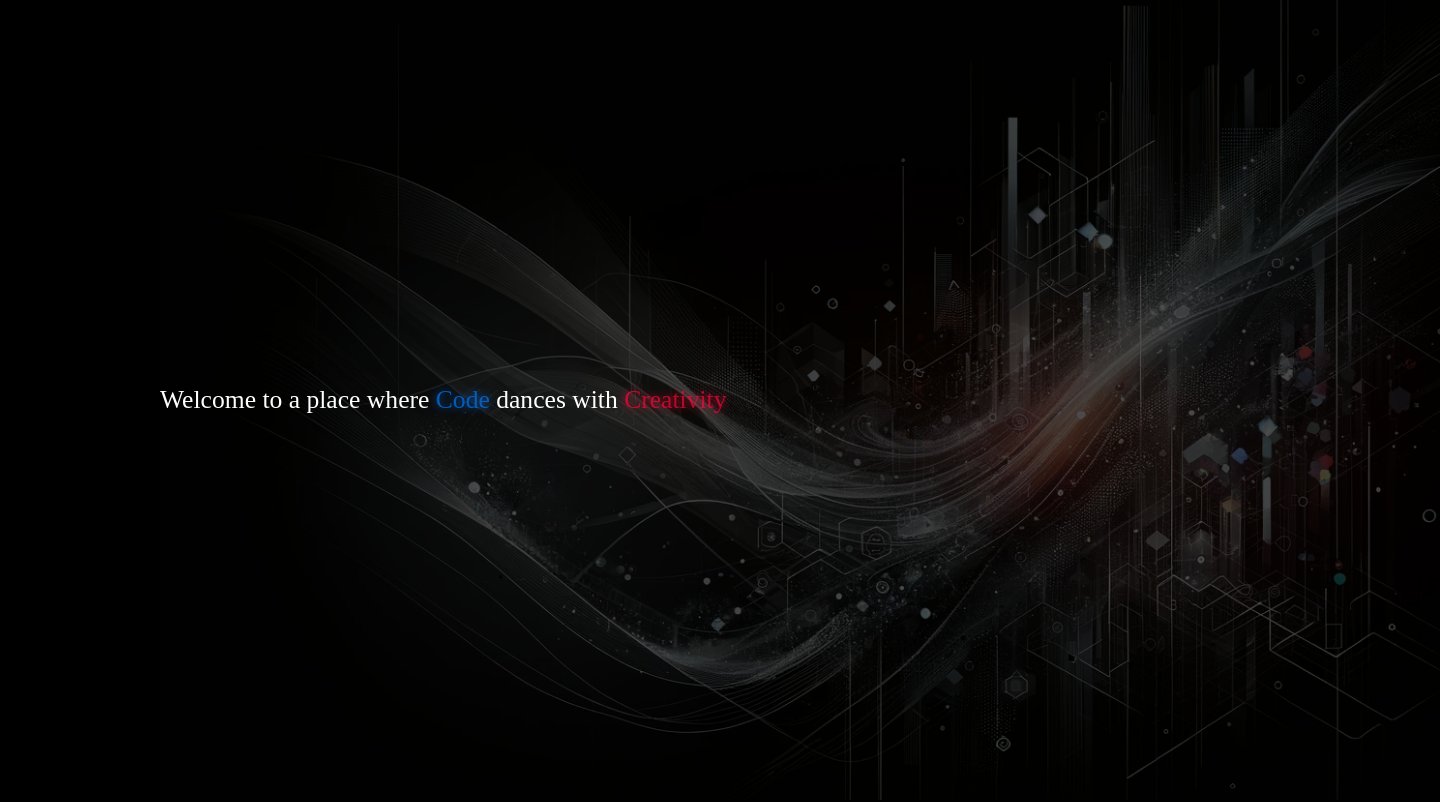
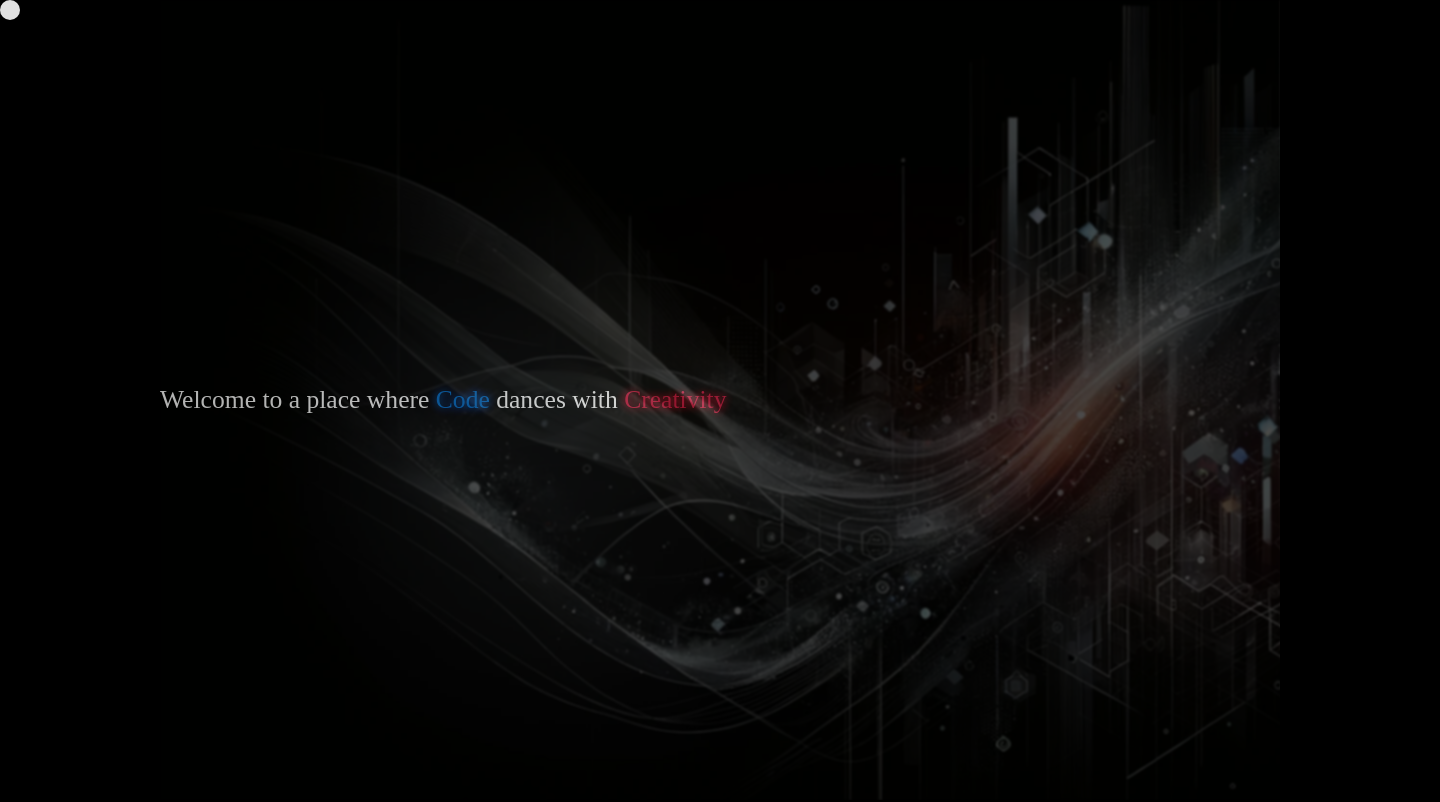
Before and after one commit to Dragooz/dragooz.github.io, a Next.js app: page / in a window 1280 px wide. Shown: the top 802 px of the page, 1440 px wide, since content can reach past the window. Built offline with nearby package versions, Linux system fonts and the light colour scheme.

Commit message:
[mouse] update dot following the cursor

```diff
--- a/components/MouseFollower.tsx
+++ b/components/MouseFollower.tsx
@@ -2,7 +2,6 @@ import { transcode } from "buffer";
 import React, { useState, useEffect, useRef } from "react";
 
 const MouseFollower: React.FC = () => {
-    const [scrollPercentage, setScrollPercentage] = useState<number>(0);
     const mouseFollowerRef = useRef<HTMLDivElement>(null);
     useEffect(() => {
         // Mouse move handler
@@ -13,45 +12,21 @@ const MouseFollower: React.FC = () => {
                 const keyframes = {
                     transform: `translate(${x}px, ${y}px)`,
                 };
-
-                mouseFollowerRef.current.animate(keyframes, { duration: 800 });
-            }
-        };
-
-        // Scroll handler
-        const handleScroll = () => {
-            const scrollPosition = window.scrollY;
-            const viewportHeight = window.innerHeight;
-            const newScrollValue = Math.min(scrollPosition / viewportHeight, 1);
-            console.log("newScrollValue: ", newScrollValue);
-            setScrollPercentage(newScrollValue);
-            if (mouseFollowerRef.current) {
-                mouseFollowerRef.current.style.opacity = `${newScrollValue}`;
+                mouseFollowerRef.current.animate(keyframes, {
+                    duration: 800,
+                    fill: "forwards",
+                });
             }
         };
 
         // Attach event listeners
         document.addEventListener("mousemove", handleMouseMove);
-        window.addEventListener("scroll", handleScroll);
 
         // Cleanup function
         return () => {
             document.removeEventListener("mousemove", handleMouseMove);
-            window.removeEventListener("scroll", handleScroll);
         };
     }, []);
-
-    const followerStyle: React.CSSProperties = {
-        position: "fixed",
-        pointerEvents: "none",
-        width: "100px",
-        height: "100px",
-        // left: `${mouseClientX}px`,
-        // top: `${mouseClientY}px`,
-        backgroundColor: `rgba(128, 0, 128, ${scrollPercentage / 100})`,
-        opacity: scrollPercentage > 0 ? 1 : 0,
-        transition: "opacity 0.3s",
-    };
 
     return (
         <>
--- a/styles/globals.css
+++ b/styles/globals.css
@@ -12,11 +12,11 @@ body {
     pointer-events: none;
     width: 20px;
     height: 20px;
+    border-radius: 50%;
     left: 0px;
     top: 0px;
-    opacity: 0;
-    transition: opacity 500ms ease;
-    background-color: rgba(128, 0, 128, 1);
+    opacity: 1;
+    background-color: rgb(225, 225, 225);
 }
 
 /* Home */
@@ -27,19 +27,30 @@ body {
     max-width: 100%;
     position: relative;
     z-index: 1;
+    overflow-x: hidden;
 }
-
 .bgImage {
     width: 100%;
     height: 100%;
     position: absolute;
-    z-index: -1;
+    z-index: 0;
     background-image: url("/images/webpage-bg.png");
     object-fit: cover;
     opacity: 0.3;
     background-repeat: no-repeat;
     background-position: right 40%;
     background-size: 100vmax;
+
+    /* Initial blur effect */
+    filter: blur(1px);
+
+    /* Transition for smooth effect */
+    transition: filter 0.5s ease;
+}
+
+.bgImage:hover {
+    /* Remove or reduce blur on hover */
+    filter: blur(0px);
 }
 
 /* Media query for devices with width up to 768px (common breakpoint for tablets and mobile devices) */
```
